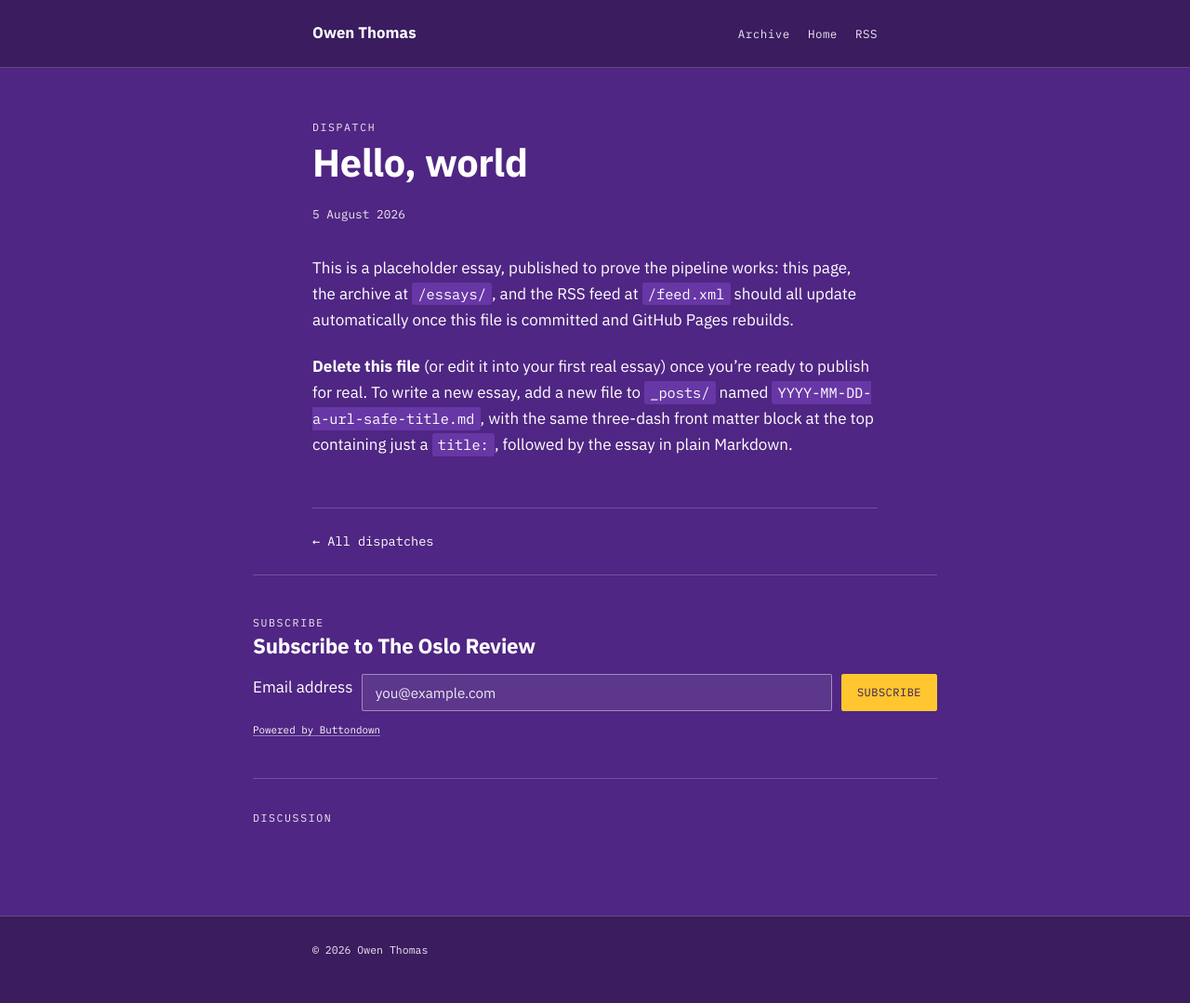
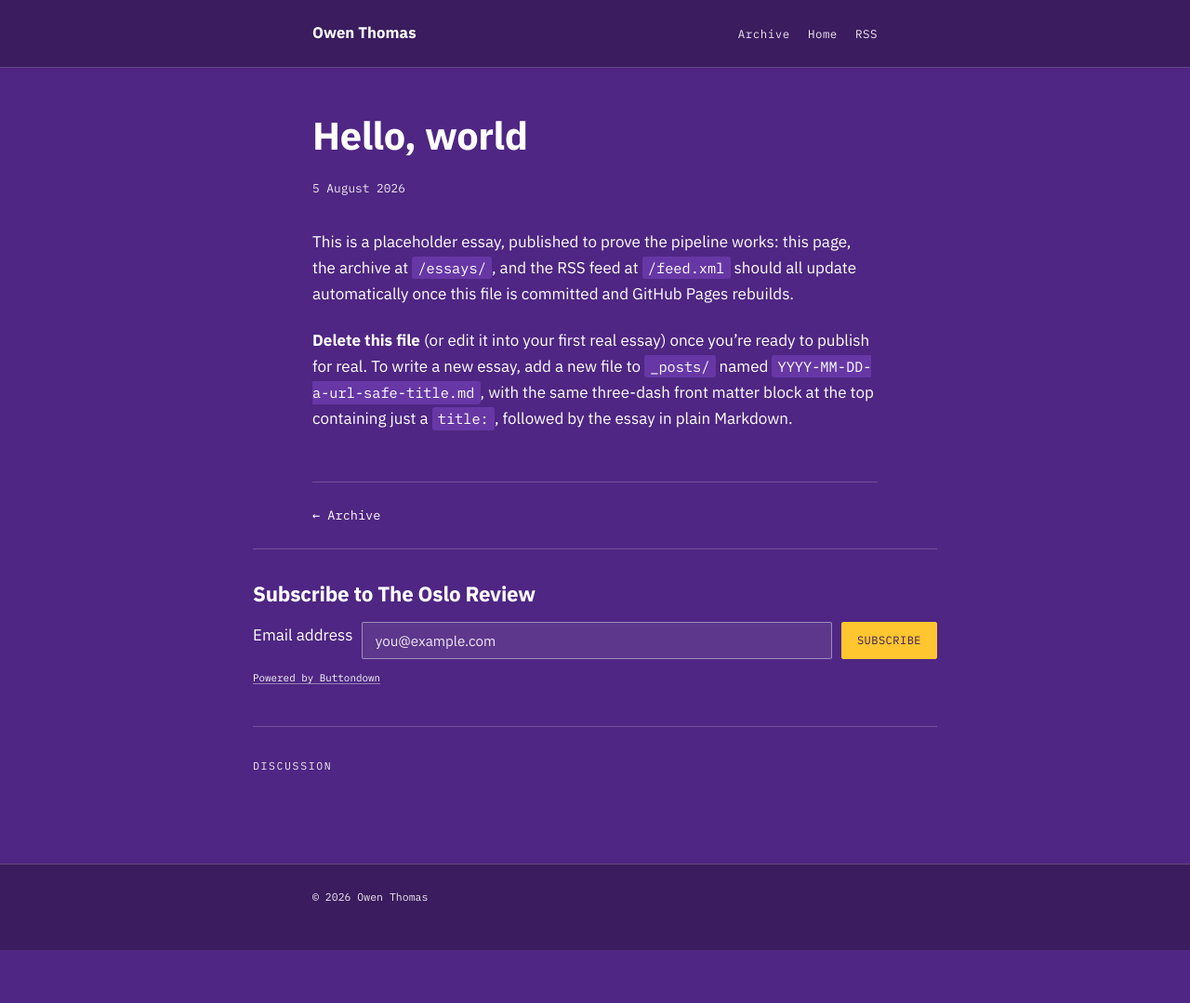
Before and after one commit to OwenThomas/personal-website, a Jekyll site: the page built from _posts/2026-08-05-hello-world.md, in a window 1280 px wide. Shown: the whole page at 93% size. Built offline with Jekyll 4.4.1, drawn with Linux system fonts in a browser that asks for light colours; comment, search, counter and statistics services are not loaded; after the commit the page ends 1022 px from its top, so only the background shows below that.

Commit message:
Remove 'Dispatch' label and update footer link text

```diff
--- a/_layouts/post.html
+++ b/_layouts/post.html
@@ -3,7 +3,6 @@ layout: default
 ---
 <article class="wrap">
   <div class="post-header">
-    <span class="eyebrow">Dispatch</span>
     <h1>{{ page.title }}</h1>
     <p class="post-meta">{{ page.date | date: "%-d %B %Y" }}</p>
   </div>
@@ -13,12 +12,11 @@ layout: default
   </div>
 
   <div class="post-footer-nav">
-    <a href="/dispatches/">&larr; All dispatches</a>
+    <a href="/dispatches/">&larr; Archive</a>
   </div>
 </article>
 
 <div class="subscribe-section wrap">
-  <span class="eyebrow">Subscribe</span>
   <h2>Subscribe to The Oslo Review</h2>
   <form action="https://buttondown.com/api/emails/embed-subscribe/theosloreview" method="post" class="subscribe-form">
     <label for="bd-email-post" class="sr-only">Email address</label>
```
